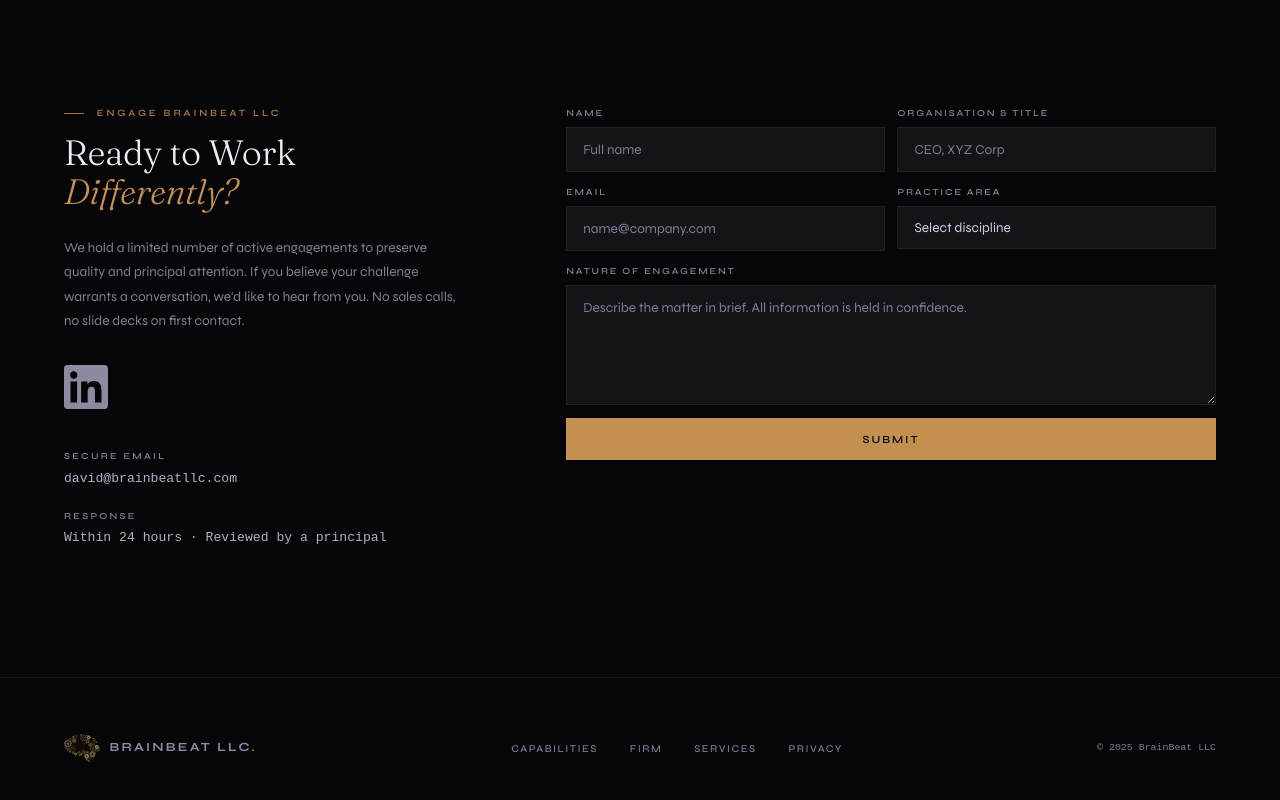
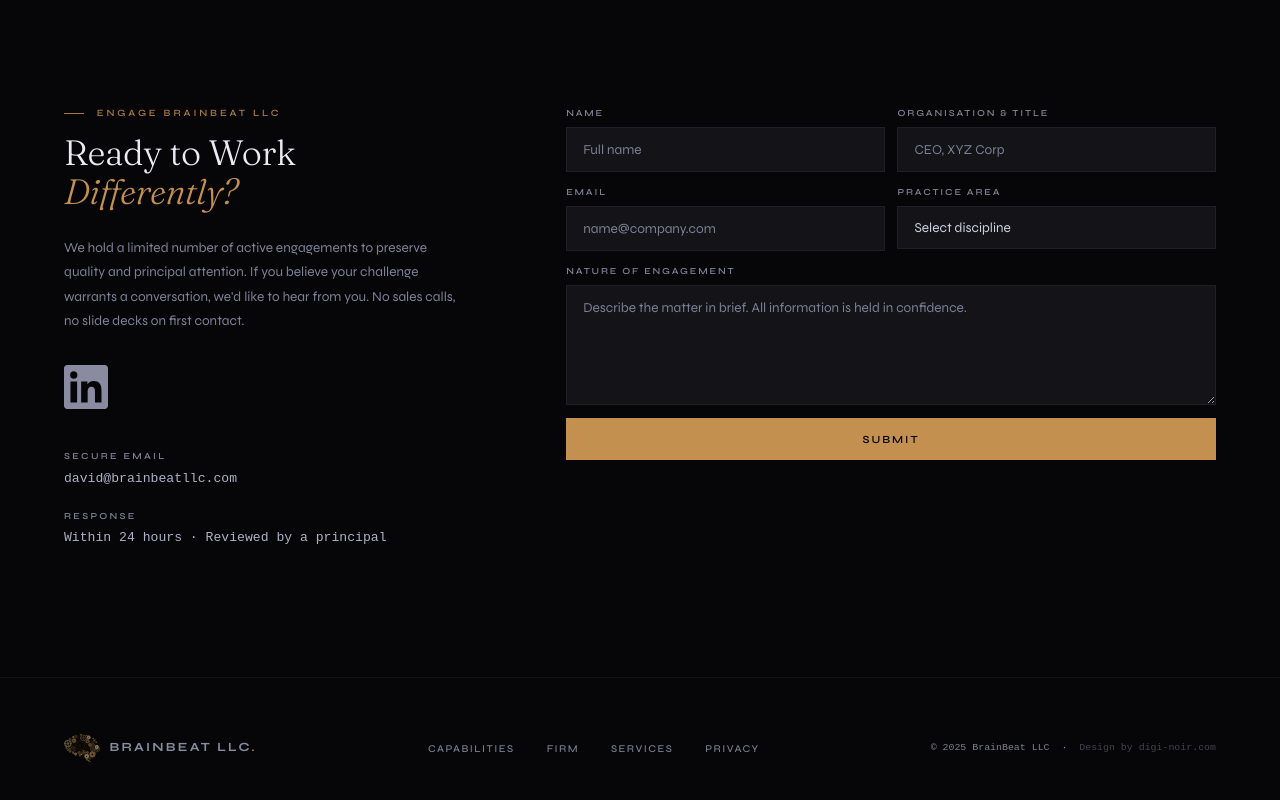
Before and after one commit to digi-noir/brainbeat, a plain HTML site: page index.html in a window 1280 px wide. Shown: the part 4932-5732 px from the top of the page. Drawn offline with Linux system fonts and the light colour scheme; a web font is replaced by a local one.

Commit message:
added browser tag and digi-noir ad

```diff
--- a/index.html
+++ b/index.html
@@ -11,6 +11,8 @@
   <meta name="author" content="BrainBeat LLC" />
   <meta name="robots" content="index, follow" />
   <link rel="canonical" href="https://brainbeatllc.com/" />
+  <link rel="icon" type="image/svg+xml" href="brain_and_gears_dark_executive.svg" />
+  <link rel="shortcut icon" href="brain_and_gears_dark_executive.svg" />
 
   <!-- Open Graph (Facebook, LinkedIn, WhatsApp previews) -->
   <meta property="og:type" content="website" />
@@ -1677,7 +1679,7 @@
         <li><a href="#">Services</a></li>
         <li><a href="#">Privacy</a></li>
       </ul>
-      <span class="footer-copy">© 2025 BrainBeat LLC</span>
+      <span class="footer-copy">© 2025 BrainBeat LLC &nbsp;·&nbsp; <a href="https://www.digi-noir.com" target="_blank" rel="noopener" style="color:inherit;text-decoration:none;opacity:0.5;">Design by digi-noir.com</a></span>
     </div>
   </footer>
 
```
